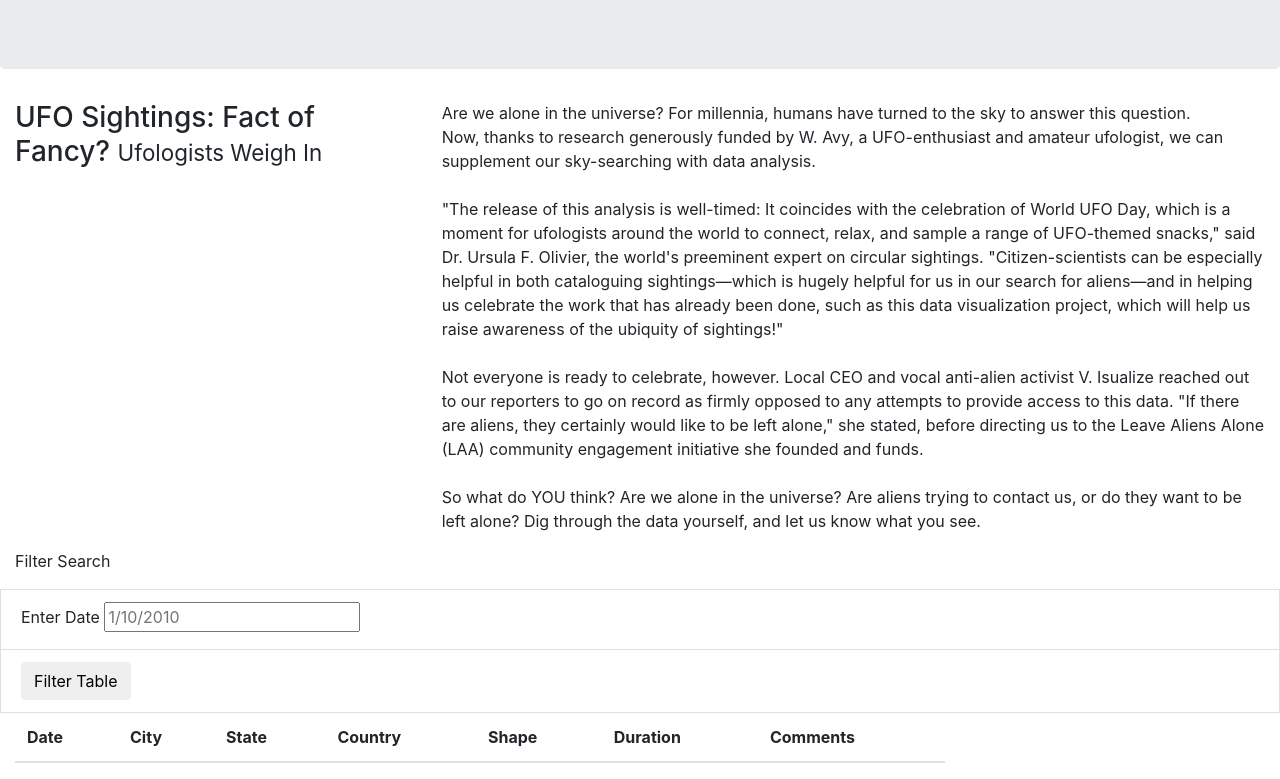
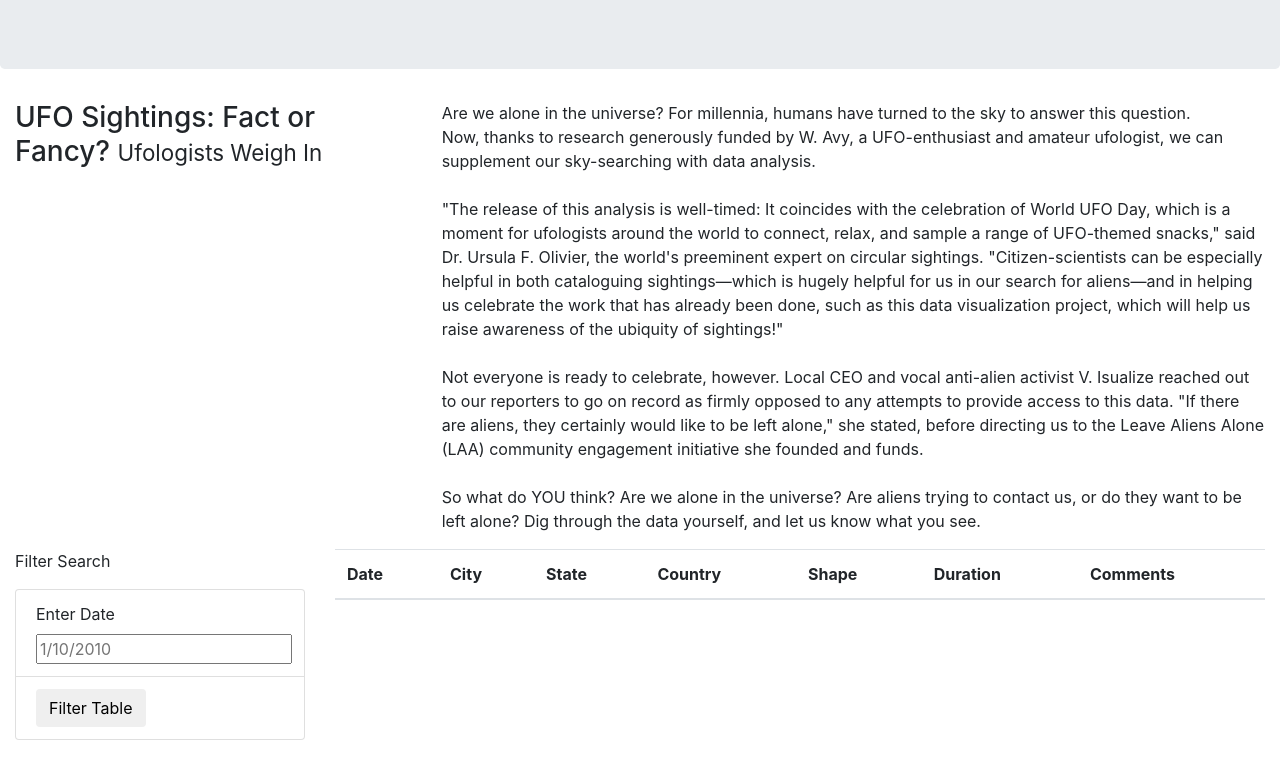
Before and after one commit to surbhibawaria/UFOs, a plain HTML site: page index.html in a window 1280 px wide. Shown: the part 171-950 px from the top of the page. After the commit the page ends 911 px from the top, so only its background shows below. Drawn offline with nearby package versions, Linux system fonts and the light colour scheme.

Commit message:
adding updates

```diff
--- a/index.html
+++ b/index.html
@@ -12,6 +12,7 @@
       crossorigin="anonymous"
     />
     <link rel="stylesheet" href="static/css/style.css">
+
 </head>
 <body>
         <div class="wrapper">
@@ -25,7 +26,7 @@
           <div class="container-fluid">
             <div class="row">
                 <div class="col-md-4">
-            <h3>UFO Sightings: Fact of Fancy? <small>Ufologists Weigh In</small></h3>
+                    <h3>UFO Sightings: Fact or Fancy? <small>Ufologists Weigh In</small></h3>
                 </div>
                 <div class="col-md-8">
                     <p>
@@ -40,22 +41,18 @@
               <div class="col-md-3">
                 <form>
                     <p>Filter Search</p>
-              </form>
-          </div>
-          <div class="col-md-9">
-
-          </div>
-        </div>
-      </div>
-
+                    <ul class="list-group">
                         <li class="list-group-item">
                             <label for="date">Enter Date</label>
                             <input type="text" placeholder="1/10/2010" id="datetime" />
                         </li>
                         <li class="list-group-item">
                             <button id="filter-btn" type="button" class="btn btn-default">Filter Table</button>
+                        </li>
 
-    </li>
+                    </ul>
+                  </form>
+              </div>
               <div class="col-md-9">
                 <table class="table table-striped">
                     <thead>
@@ -72,9 +69,8 @@
                     <tbody></tbody>
                   </table>
               </div>
-
-
-
+            </div>
+          </div>
 
 
 </body>
```
Also changed, not shown: static/images/nasa.jpg (added), 3 other files. Lines whose indentation alone changed are shown as unchanged.
